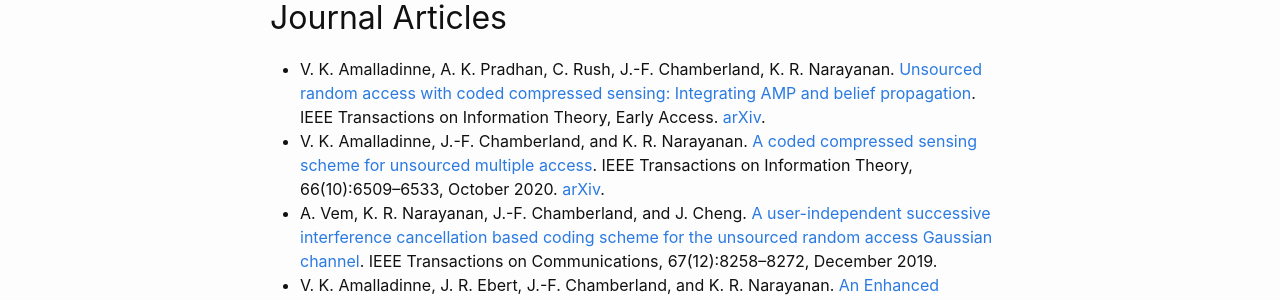
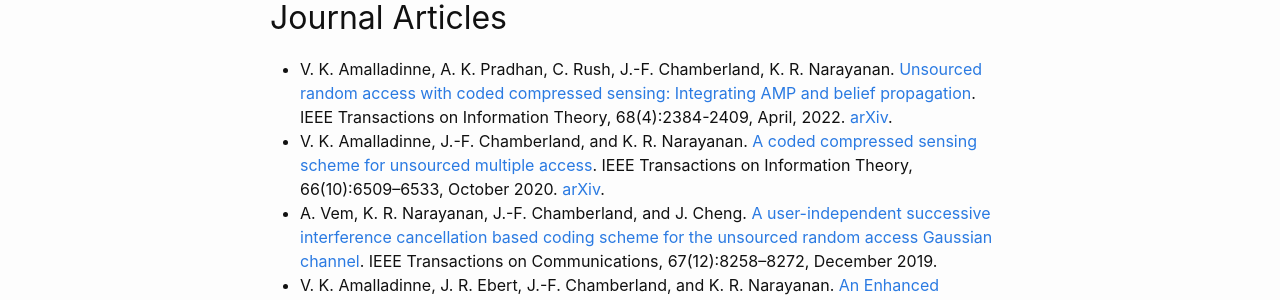
Before and after one commit to EngProjects/mMTC, a Jekyll site: the page built from publications.md, in a window 1280 px wide. Shown: the part 206-506 px from the top of the page. Built offline with Jekyll 4.4.1, drawn with Linux system fonts in a browser that asks for light colours.

Commit message:
Updating publications.

```diff
--- a/publications.md
+++ b/publications.md
@@ -8,7 +8,7 @@ permalink: /Publications.html
 
 * V. K. Amalladinne, A. K. Pradhan, C. Rush, J.-F. Chamberland, K. R. Narayanan.
 [Unsourced random access with coded compressed sensing: Integrating AMP and belief propagation](https://dx.doi.org/10.1109/TIT.2021.3136437).
-IEEE Transactions on Information Theory, Early Access.
+IEEE Transactions on Information Theory, 68(4):2384-2409, April, 2022.
 [arXiv](https://arxiv.org/abs/2010.04364).
 * V. K. Amalladinne, J.-F. Chamberland, and K. R. Narayanan.
 [A coded compressed sensing scheme for unsourced multiple access](https://dx.doi.org/10.1109/TIT.2020.3012948).
```
